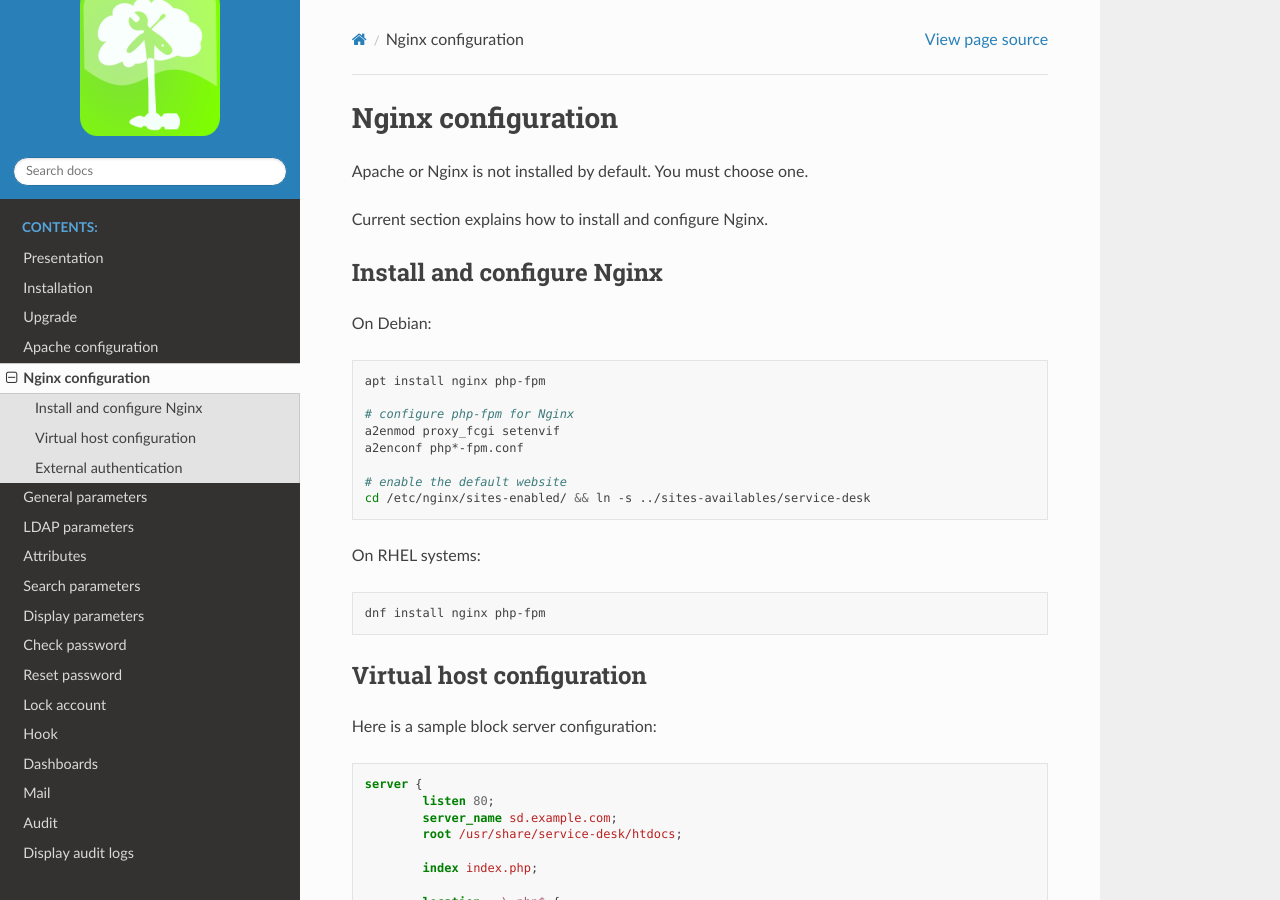
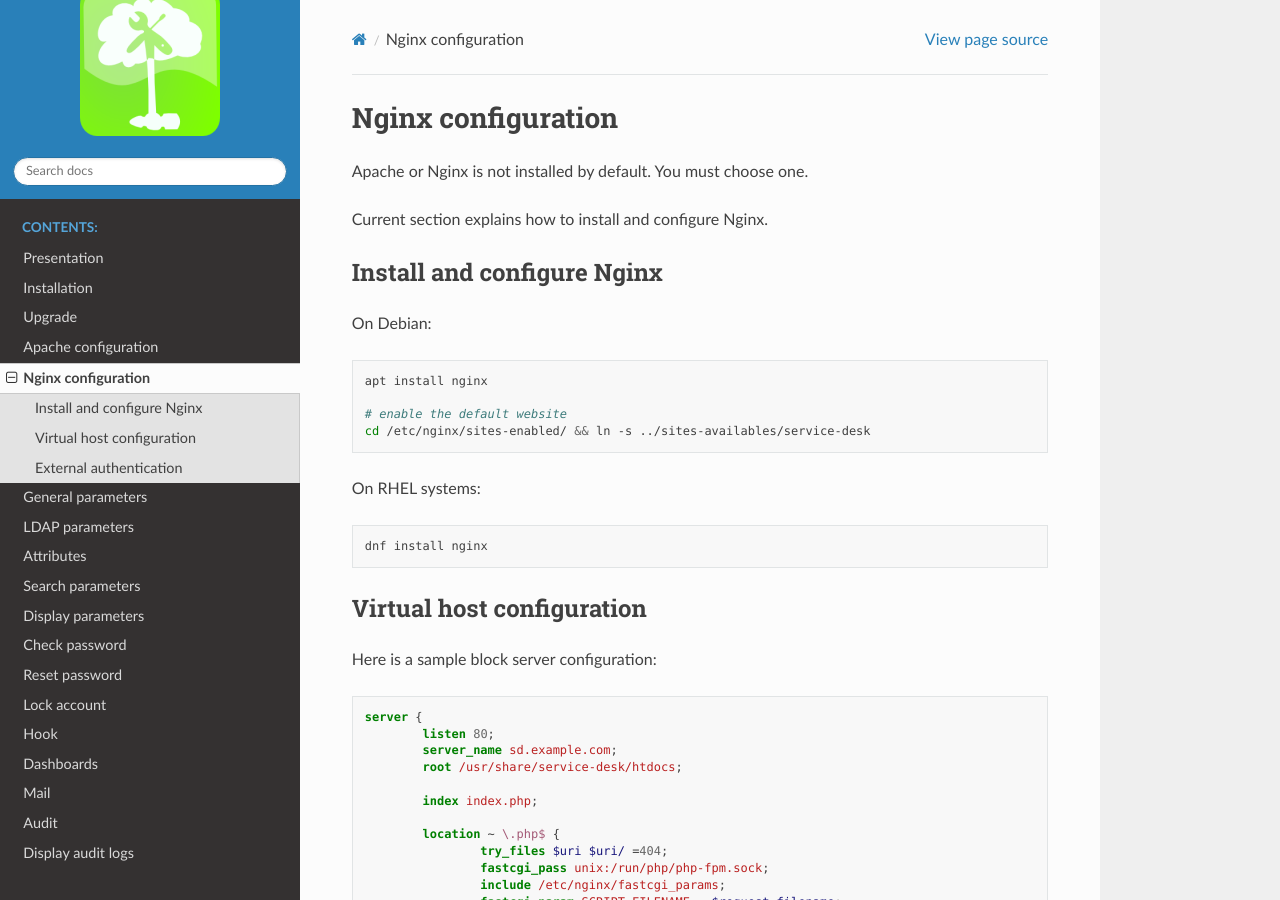
Before and after one commit to ltb-project/service-desk, a Sphinx documentation site: the page built from docs/configuration-nginx.rst, in a window 1280 px wide and 900 px high. Built offline with Sphinx 7.4.7 and the Read the Docs theme 2.0.0, drawn with Linux system fonts in a browser that asks for light colours.

Commit message:
fix nginx configuration in doc (#163)

```diff
--- a/docs/configuration-nginx.rst
+++ b/docs/configuration-nginx.rst
@@ -14,11 +14,7 @@
 
 .. code-block:: shell
 
-  apt install nginx php-fpm
-
-  # configure php-fpm for Nginx
-  a2enmod proxy_fcgi setenvif
-  a2enconf php*-fpm.conf
+  apt install nginx
 
   # enable the default website
   cd /etc/nginx/sites-enabled/ && ln -s ../sites-availables/service-desk
@@ -27,7 +23,7 @@
 
 .. code-block:: shell
 
-  dnf install nginx php-fpm
+  dnf install nginx
 
 Virtual host configuration
 ------------
```
